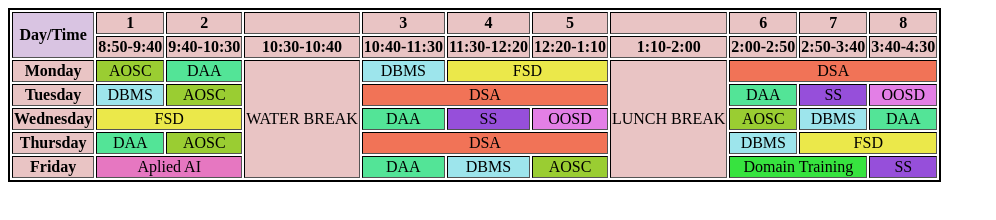
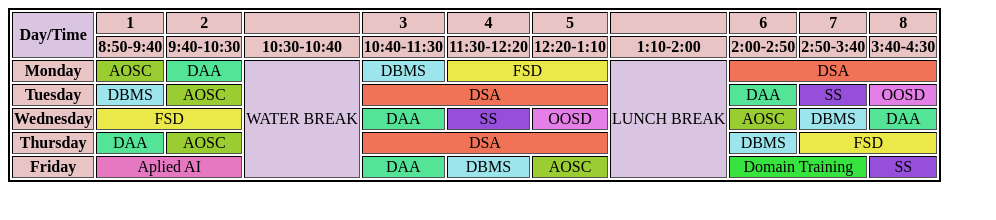
Before and after one commit to KavyaKesharwani/ABES_EC_CS_C_FSD_kavyakesharwani, a plain HTML site: page day1/index.html in a window 1280 px wide. Shown: the whole page, without its empty margins (0-996 px from the left). Drawn offline with Linux system fonts and the light colour scheme.

Commit message:
initial commit

```diff
--- a/day1/index.html
+++ b/day1/index.html
@@ -74,10 +74,10 @@
         <th class="day">Monday</th>
         <td class="sub1">AOSC</td>
         <td class="sub2">DAA</td>
-        <td rowspan="8" class="day">WATER BREAK</td>
+        <td rowspan="8" class="DT">WATER BREAK</td>
         <td class="sub3">DBMS</td>
         <td colspan="2" class="sub4">FSD</td>
-        <td rowspan="8" class="day">LUNCH BREAK</td>
+        <td rowspan="8" class="DT">LUNCH BREAK</td>
         <td colspan="3" class="sub5">DSA</td>
 
     </tr>
```
